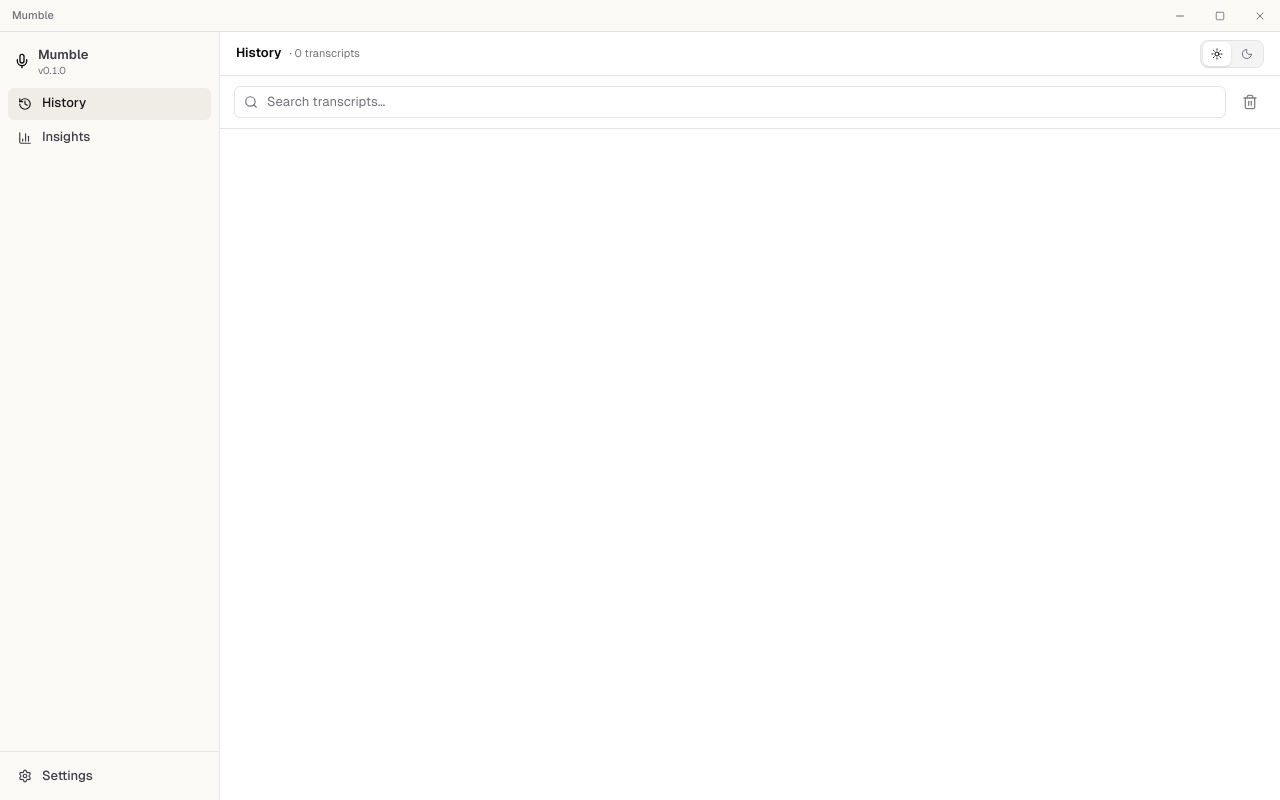
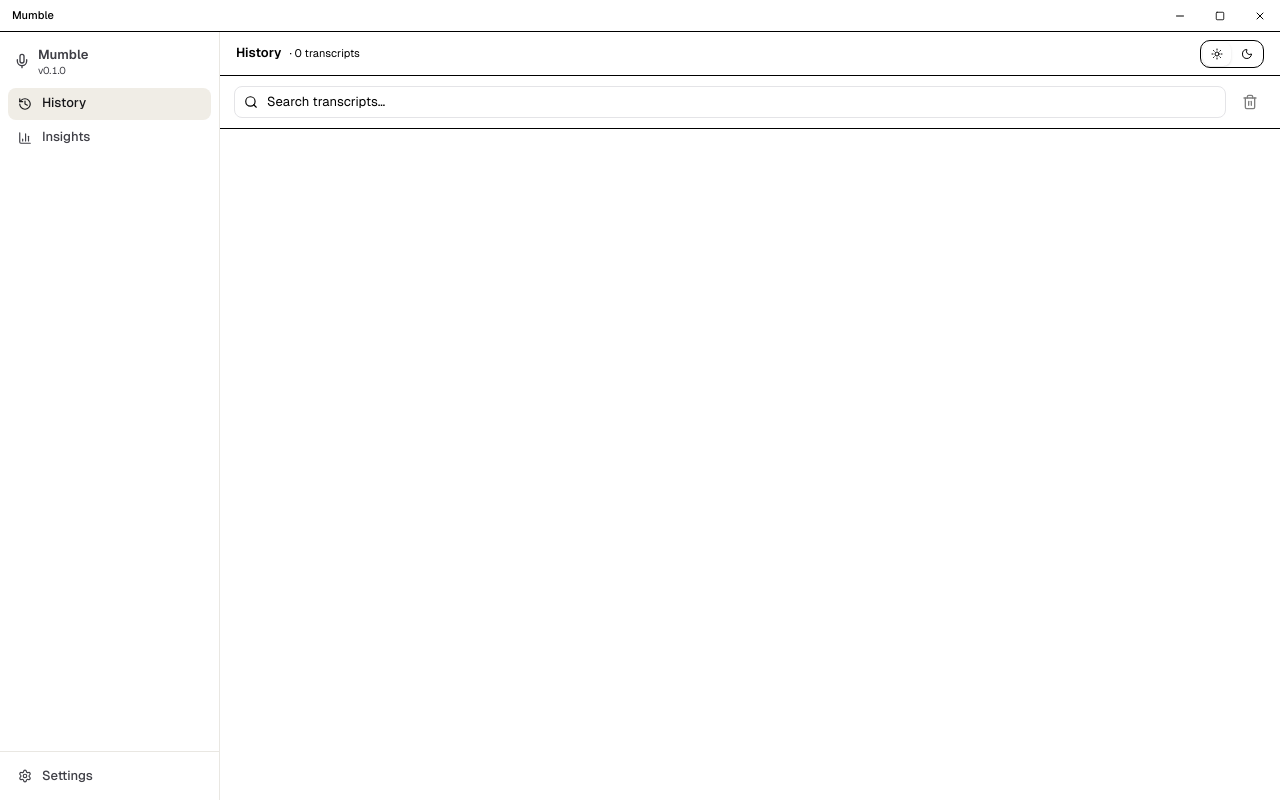
Before and after one commit to adikuma/mumble, a React (Vite) app: page / in a window 1280 px wide. Built offline with nearby package versions, Linux system fonts and the light colour scheme.

Commit message:
feat: soft-lift design tokens, tinted canvas and layered shadows

```diff
--- a/src/index.css
+++ b/src/index.css
@@ -58,41 +58,41 @@
   --text-lg: 18px;
 }
 
-/* light. shadcn neutral. white canvas, warm cream sidebar
- * (the one explicit override of the no warm tints rule, kept
- * because the rail must read as a separate plane). */
+/* light mode. tinted warm canvas so white cards float above the background.
+ * sidebar stays warm cream as the distinct plane. indigo primary for focus. */
 :root {
-  --radius: 0.5rem;
+  --radius: 0.625rem;
 
-  --background: hsl(0 0% 100%);
-  --foreground: hsl(240 10% 3.9%);
+  --background: 40 14% 95.5%;
+  --foreground: 0 0% 9%;
 
-  --card: hsl(0 0% 100%);
-  --card-foreground: hsl(240 10% 3.9%);
+  --card: 0 0% 100%;
+  --card-foreground: 0 0% 9%;
 
   --popover: hsl(0 0% 100%);
   --popover-foreground: hsl(240 10% 3.9%);
 
-  --primary: hsl(240 5.9% 10%);
-  --primary-foreground: hsl(0 0% 98%);
+  --primary: 248 53% 58%;
+  --primary-foreground: 0 0% 100%;
 
   --secondary: hsl(240 4.8% 95.9%);
   --secondary-foreground: hsl(240 5.9% 10%);
 
-  --muted: hsl(240 4.8% 95.9%);
-  --muted-foreground: hsl(240 3.8% 46.1%);
+  --muted: 0 0% 95%;
+  --muted-foreground: 0 0% 45%;
 
-  --accent: hsl(240 4.8% 95.9%);
-  --accent-foreground: hsl(240 5.9% 10%);
+  --accent: 48 25% 94%;
+  --accent-foreground: 0 0% 12%;
 
   --destructive: hsl(0 84.2% 60.2%);
   --destructive-foreground: hsl(0 0% 98%);
 
-  --border: hsl(240 5.9% 90%);
+  --border: 0 0% 91%;
+  --border-strong: 0 0% 85%;
   --input: hsl(240 5.9% 90%);
   --ring: hsl(240 5.9% 10%);
 
-  --sidebar: hsl(48 33% 97%);
+  --sidebar: 48 33% 97%;
   --sidebar-foreground: hsl(240 5.3% 26.1%);
   --sidebar-border: hsl(40 15% 90%);
   --sidebar-accent: hsl(45 25% 92%);
@@ -100,39 +100,39 @@
   --sidebar-ring: hsl(240 5.9% 10%);
 }
 
-/* dark. content area is a slightly lifted near black, sidebar and
- * titlebar are pushed darker so the rail reads as the deeper plane
- * (linear, discord, vs code convention). */
+/* dark mode. lifted near black content area, sidebar pushed darker as
+ * the deeper plane (linear, discord, vs code convention). */
 .dark {
-  --background: hsl(240 6% 9%);
-  --foreground: hsl(0 0% 98%);
+  --background: 240 6% 10%;
+  --foreground: 0 0% 95%;
 
-  --card: hsl(240 6% 9%);
-  --card-foreground: hsl(0 0% 98%);
+  --card: 240 5% 14.5%;
+  --card-foreground: 0 0% 95%;
 
   --popover: hsl(240 6% 9%);
   --popover-foreground: hsl(0 0% 98%);
 
-  --primary: hsl(0 0% 98%);
-  --primary-foreground: hsl(240 5.9% 10%);
+  --primary: 248 70% 72%;
+  --primary-foreground: 240 6% 10%;
 
   --secondary: hsl(240 4% 15%);
   --secondary-foreground: hsl(0 0% 98%);
 
-  --muted: hsl(240 4% 15%);
-  --muted-foreground: hsl(240 5% 64.9%);
+  --muted: 240 5% 18%;
+  --muted-foreground: 240 5% 60%;
 
-  --accent: hsl(240 4% 15%);
-  --accent-foreground: hsl(0 0% 98%);
+  --accent: 240 5% 19%;
+  --accent-foreground: 0 0% 96%;
 
   --destructive: hsl(0 62.8% 30.6%);
   --destructive-foreground: hsl(0 0% 98%);
 
-  --border: hsl(240 4% 18%);
+  --border: 240 4% 19%;
+  --border-strong: 240 4% 24%;
   --input: hsl(240 4% 18%);
   --ring: hsl(240 4.9% 83.9%);
 
-  --sidebar: hsl(240 8% 4%);
+  --sidebar: 240 6% 9%;
   --sidebar-foreground: hsl(240 5% 88%);
   --sidebar-border: hsl(240 6% 9%);
   --sidebar-accent: hsl(240 6% 11%);
@@ -206,3 +206,28 @@
   font-weight: 500;
   font-variant-numeric: tabular-nums;
 }
+
+@layer utilities {
+  .shadow-lift {
+    box-shadow:
+      0 1px 2px hsl(40 10% 45% / 0.07),
+      0 3px 8px hsl(40 10% 40% / 0.06),
+      0 8px 22px hsl(40 10% 40% / 0.05);
+  }
+  .dark .shadow-lift {
+    box-shadow:
+      0 2px 6px hsl(0 0% 0% / 0.32),
+      0 8px 22px hsl(0 0% 0% / 0.28);
+  }
+  .shadow-lift-hover {
+    box-shadow:
+      0 3px 8px hsl(40 10% 40% / 0.1),
+      0 10px 24px hsl(40 10% 40% / 0.12),
+      0 20px 40px hsl(40 10% 40% / 0.08);
+  }
+  .dark .shadow-lift-hover {
+    box-shadow:
+      0 4px 12px hsl(0 0% 0% / 0.4),
+      0 16px 36px hsl(0 0% 0% / 0.4);
+  }
+}
```
